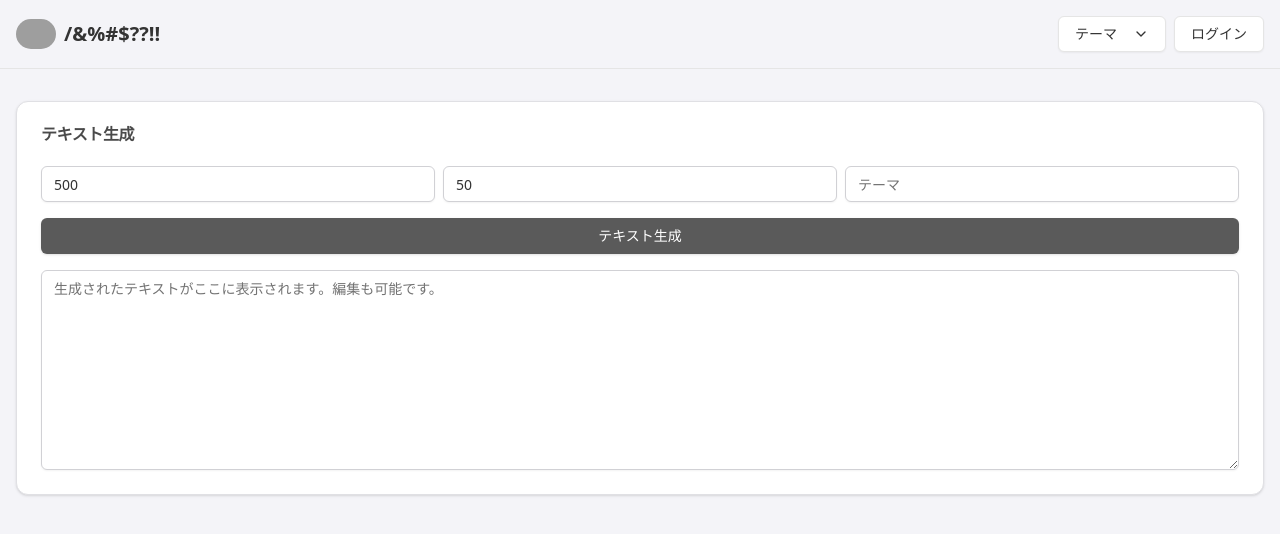
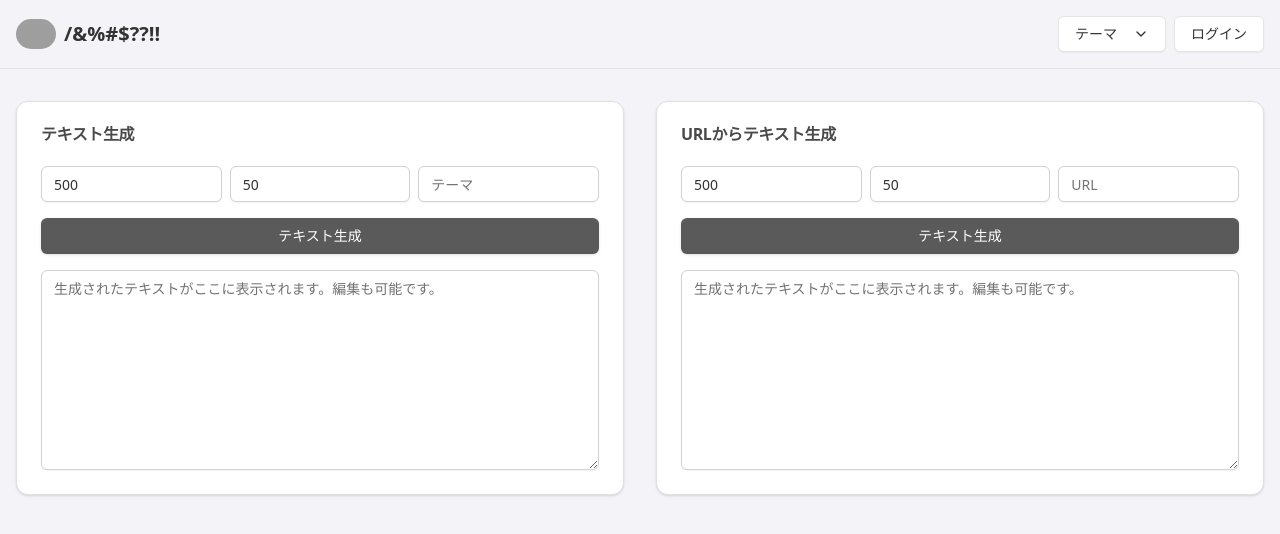
Before and after one commit to toko14/lingo.ai, a Next.js app: page / in a window 1280 px wide. Shown: the top 534 px of the page. Built offline with nearby package versions, Linux system fonts and the light colour scheme; no server answers; grey boxes are pictures that could not be loaded.

Commit message:
urlテキスト生成欄の追加

```diff
--- a/src/app/main/page.tsx
+++ b/src/app/main/page.tsx
@@ -1,16 +1,24 @@
 "use client";
 
-import { useSearchParams } from "next/navigation";
+import { useEffect, useState } from "react";
 import { useTheme } from "next-themes";
+import { useRouter } from 'next/navigation';
 import TranslationForm from "@/components/TranslationForm";
 import InputTextDisplay from "@/components/InputTextDisplay";
 import Header from "@/components/Header";
 import { themes } from "@/styles/themes";
 
 export default function MainPage() {
-  const searchParams = useSearchParams();
-  const inputText = searchParams.get("text") || "";
+  const [inputText, setInputText] = useState("");
   const { theme } = useTheme();
+  const router = useRouter();
+
+  useEffect(() => {
+    const storedText = sessionStorage.getItem('inputText');
+    if (storedText) {
+      setInputText(storedText);
+    }
+    }, [router]);
 
   return (
     <div className={`flex flex-col min-h-screen ${themes[theme as keyof typeof themes]?.background || ''} ${themes[theme as keyof typeof themes]?.text || ''} transition-colors duration-200`}>
--- a/src/app/page.tsx
+++ b/src/app/page.tsx
@@ -2,8 +2,9 @@
 
 import { useState } from "react";
 import { useTheme } from "next-themes";
-import Link from 'next/link';
+import { useRouter } from 'next/navigation';
 import TextGenerationForm from "@/components/TextGenerationForm";
+import UrlTextGenerationForm from "@/components/UrlTextGenerationForm";
 import Header from "@/components/Header";
 import { themes } from "@/styles/themes";
 import { Button } from "@/components/ui/button";
@@ -11,17 +12,31 @@ import { Button } from "@/components/ui/button";
 export default function Home() {
   const [inputText, setInputText] = useState("");
   const { theme } = useTheme();
+  const router = useRouter();
+
+  const handleNavigate = () => {
+    if (inputText) {
+      sessionStorage.setItem('inputText', inputText);
+      router.push('/main');
+    }
+  };
 
   return (
     <div className={`flex flex-col min-h-screen ${themes[theme as keyof typeof themes]?.background || ''} ${themes[theme as keyof typeof themes]?.text || ''} transition-colors duration-200`}>
       <Header />
       <main className="flex-grow container mx-auto px-4 py-8">
-        <TextGenerationForm onTextGenerated={setInputText} />
+        <div className="grid grid-cols-1 md:grid-cols-2 gap-8">
+          <TextGenerationForm onTextGenerated={setInputText} />
+          <UrlTextGenerationForm onTextGenerated={setInputText} />
+        </div>
         {inputText && (
-          <div className="mt-4">
-            <Link href={`/main?text=${encodeURIComponent(inputText)}`} passHref>
-              <Button>メインページへ</Button>
-            </Link>
+          <div className="mt-8 flex justify-center">
+            <Button
+              onClick={handleNavigate}
+              className="text-lg font-bold py-3 px-6 rounded-full bg-gradient-to-r from-purple-500 to-pink-500 hover:from-purple-600 hover:to-pink-600 transform hover:scale-105 transition-all duration-200 shadow-lg"
+            >
+              メインページへ進む 🚀
+            </Button>
           </div>
         )}
       </main>
--- a/src/components/InputTextDisplay.tsx
+++ b/src/components/InputTextDisplay.tsx
@@ -1,17 +1,23 @@
 import { Card, CardHeader, CardTitle, CardContent } from "@/components/ui/card";
+import { useTheme } from "next-themes";
+import { themes } from "@/styles/themes";
 
 interface InputTextDisplayProps {
   text: string;
 }
 
 export default function InputTextDisplay({ text }: InputTextDisplayProps) {
+  const { theme } = useTheme();
+
   return (
-    <Card>
+    <Card className={`${themes[theme as keyof typeof themes]?.card} ${themes[theme as keyof typeof themes]?.cardBorder} border h-full`}>
       <CardHeader>
-        <CardTitle>入力されたテキスト</CardTitle>
+        <CardTitle className={themes[theme as keyof typeof themes]?.cardText}>入力されたテキスト</CardTitle>
       </CardHeader>
       <CardContent>
-        <p>{text}</p>
+        <div className="overflow-y-auto" style={{ maxHeight: 'calc(100% - 60px)', minHeight: '200px' }}>
+          <pre className={`whitespace-pre-wrap break-words ${themes[theme as keyof typeof themes]?.cardText}`}>{text}</pre>
+        </div>
       </CardContent>
     </Card>
   );
--- a/src/components/TranslationForm.tsx
+++ b/src/components/TranslationForm.tsx
@@ -1,4 +1,4 @@
-import React, { useState, useEffect } from "react";
+import React, { useState, useEffect, useRef } from "react";
 import { translateText } from "@/utils/translate";
 import { Button } from "@/components/ui/button"
 import { Card, CardContent, CardHeader, CardTitle } from "@/components/ui/card"
@@ -8,12 +8,17 @@ import { themes } from "@/styles/themes";
 export default function TranslationForm({ textToTranslate }: { textToTranslate: string }) {
   const [translatedText, setTranslatedText] = useState("");
   const { theme } = useTheme();
+  const contentRef = useRef<HTMLDivElement>(null);
 
   useEffect(() => {
     if (textToTranslate) {
       handleTranslate();
     }
   }, [textToTranslate]);
+
+  useEffect(() => {
+    adjustHeight();
+  }, [translatedText]);
 
   const handleTranslate = async () => {
     if (textToTranslate) {
@@ -22,19 +27,32 @@ export default function TranslationForm({ textToTranslate }: { textToTranslate:
     }
   };
 
+  const adjustHeight = () => {
+    if (contentRef.current) {
+      contentRef.current.style.height = 'auto';
+      contentRef.current.style.height = `${contentRef.current.scrollHeight}px`;
+    }
+  };
+
   return (
-    <Card className={`${themes[theme as keyof typeof themes]?.card} ${themes[theme as keyof typeof themes]?.cardBorder} border`}>
+    <Card className={`${themes[theme as keyof typeof themes]?.card} ${themes[theme as keyof typeof themes]?.cardBorder} border h-full flex flex-col`}>
       <CardHeader>
         <CardTitle className={themes[theme as keyof typeof themes]?.cardText}>翻訳結果</CardTitle>
       </CardHeader>
-      <CardContent className="space-y-4">
-        <Card className={`${themes[theme as keyof typeof themes]?.card} ${themes[theme as keyof typeof themes]?.cardBorder} border`}>
-          <CardContent className="mt-4">
-            <div className="h-[200px] overflow-y-auto">
-              <p className={`whitespace-pre-wrap ${themes[theme as keyof typeof themes]?.cardText}`}>{translatedText}</p>
-            </div>
-          </CardContent>
-        </Card>
+      <CardContent className="flex-grow flex flex-col">
+        <div className="flex-grow overflow-y-auto mb-4">
+          <Card className={`${themes[theme as keyof typeof themes]?.card} ${themes[theme as keyof typeof themes]?.cardBorder} border h-full`}>
+            <CardContent className="h-full pt-6">
+              <div
+                ref={contentRef}
+                className="overflow-y-auto h-full"
+                style={{ minHeight: '200px' }}
+              >
+                <p className={`whitespace-pre-wrap ${themes[theme as keyof typeof themes]?.cardText}`}>{translatedText}</p>
+              </div>
+            </CardContent>
+          </Card>
+        </div>
         <Button onClick={handleTranslate} className={`w-full ${themes[theme as keyof typeof themes]?.button}`}>再翻訳</Button>
       </CardContent>
     </Card>
--- /dev/null
+++ b/src/components/UrlTextGenerationForm.tsx
@@ -0,0 +1,83 @@
+import React, { useState } from "react";
+import { Button } from "@/components/ui/button"
+import { Input } from "@/components/ui/input"
+import { Textarea } from "@/components/ui/textarea"
+import { Card, CardContent, CardHeader, CardTitle } from "@/components/ui/card"
+import { useTheme } from "next-themes";
+import { themes } from "@/styles/themes";
+
+export default function UrlTextGenerationForm({ onTextGenerated }: { onTextGenerated: (text: string) => void }) {
+  const [toeicScore, setToeicScore] = useState(500);
+  const [wordCount, setWordCount] = useState(50);
+  const [url, setUrl] = useState("");
+  const [generatedText, setGeneratedText] = useState("");
+  const { theme: currentTheme } = useTheme();
+
+  const handleGenerateText = async () => {
+    try {
+      const response = await fetch('/api/generate-text-from-url', {
+        method: 'POST',
+        headers: {
+          'Content-Type': 'application/json',
+        },
+        body: JSON.stringify({ toeicScore, wordCount, url }),
+      });
+
+      if (!response.ok) {
+        throw new Error('テキスト生成に失敗しました');
+      }
+
+      const data = await response.json();
+      setGeneratedText(data.text);
+      onTextGenerated(data.text);
+    } catch (error) {
+      console.error('エラー:', error);
+      alert('テキスト生成中にエラーが発生しました');
+    }
+  };
+
+  const handleTextareaChange = (e: React.ChangeEvent<HTMLTextAreaElement>) => {
+    setGeneratedText(e.target.value);
+    onTextGenerated(e.target.value);
+  };
+
+  return (
+    <Card className={`${themes[currentTheme as keyof typeof themes]?.card} ${themes[currentTheme as keyof typeof themes]?.cardBorder} border`}>
+      <CardHeader>
+        <CardTitle className={themes[currentTheme as keyof typeof themes]?.cardText}>URLからテキスト生成</CardTitle>
+      </CardHeader>
+      <CardContent className="space-y-4">
+        <div className="grid grid-cols-3 gap-2">
+          <Input
+            type="number"
+            value={toeicScore}
+            onChange={(e) => setToeicScore(Number(e.target.value))}
+            placeholder="TOEICスコア"
+            className={themes[currentTheme as keyof typeof themes]?.input}
+          />
+          <Input
+            type="number"
+            value={wordCount}
+            onChange={(e) => setWordCount(Number(e.target.value))}
+            placeholder="単語数"
+            className={themes[currentTheme as keyof typeof themes]?.input}
+          />
+          <Input
+            type="url"
+            value={url}
+            onChange={(e) => setUrl(e.target.value)}
+            placeholder="URL"
+            className={themes[currentTheme as keyof typeof themes]?.input}
+          />
+        </div>
+        <Button onClick={handleGenerateText} className={`w-full ${themes[currentTheme as keyof typeof themes]?.button}`}>テキスト生成</Button>
+        <Textarea
+          className={`min-h-[200px] ${themes[currentTheme as keyof typeof themes]?.input}`}
+          value={generatedText}
+          onChange={handleTextareaChange}
+          placeholder="生成されたテキストがここに表示されます。編集も可能です。"
+        />
+      </CardContent>
+    </Card>
+  );
+}
```
